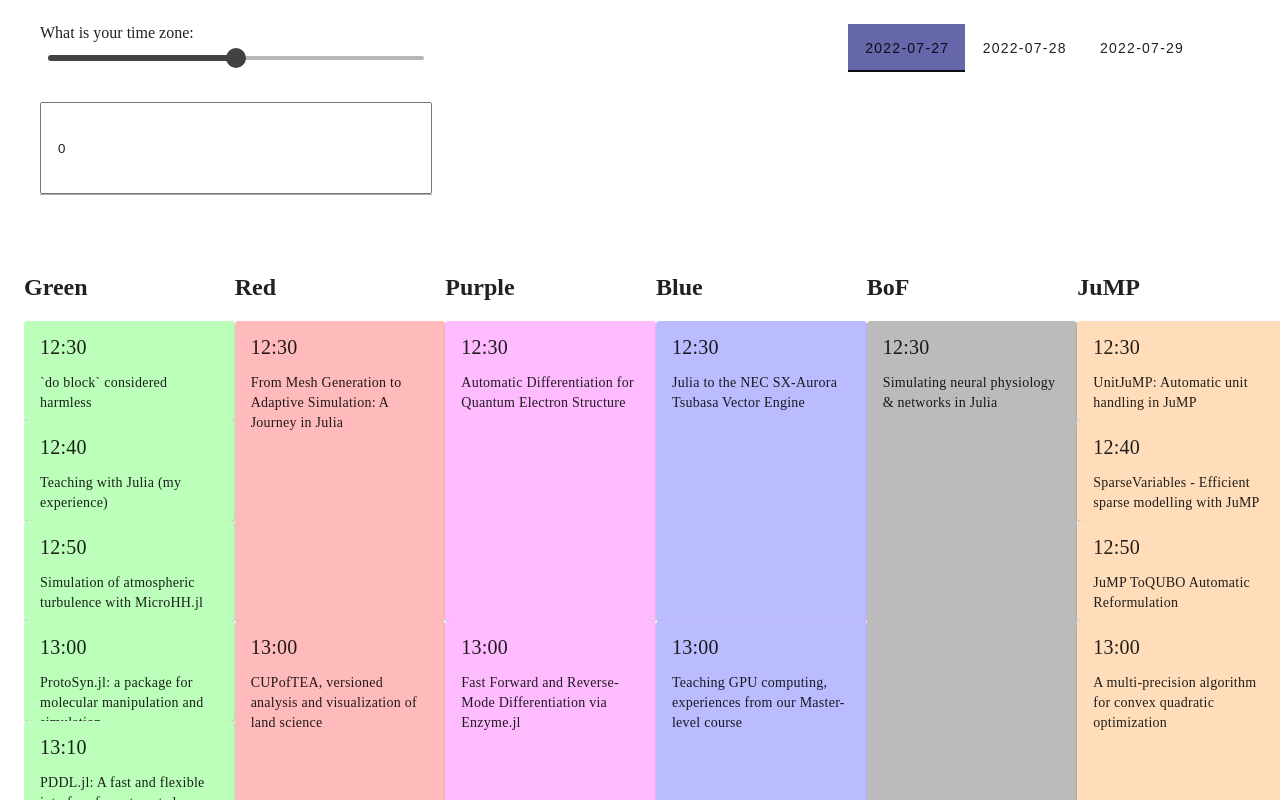
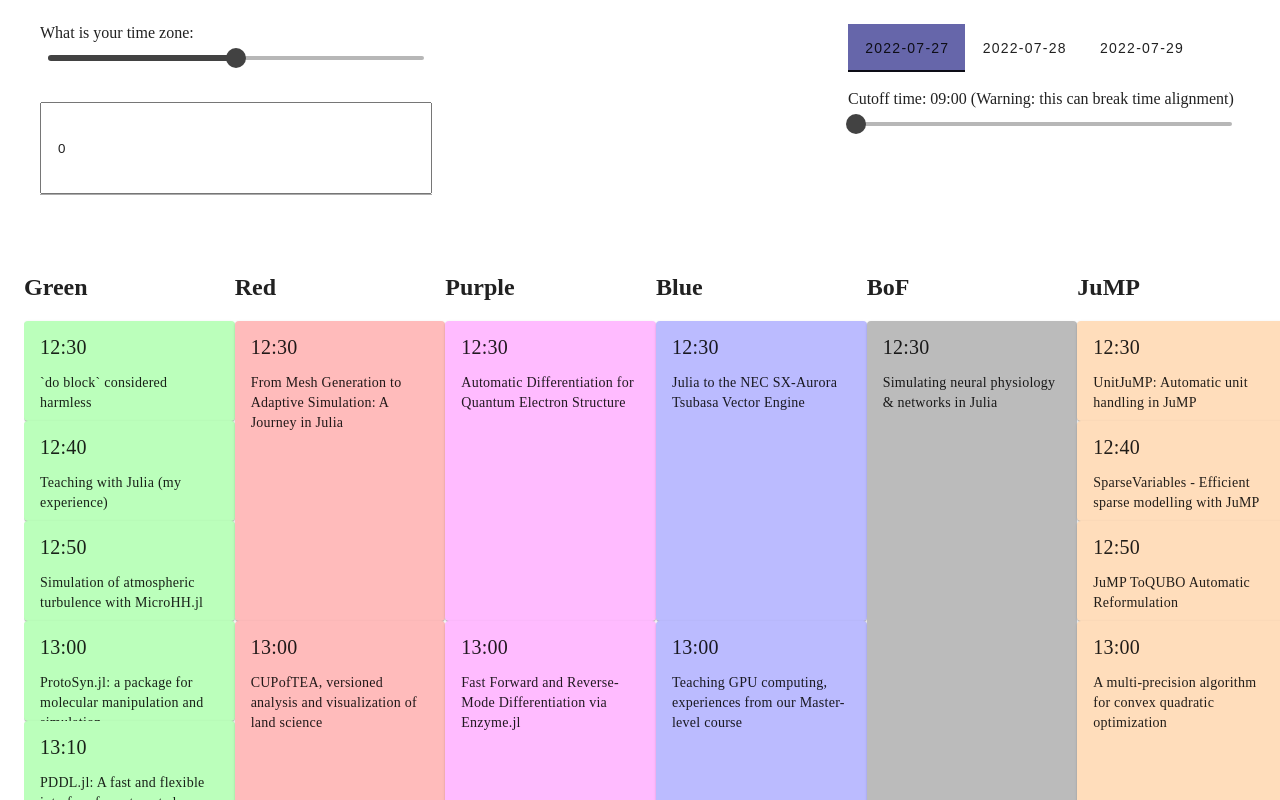
Before and after one commit to abelsiqueira/jc2022, a Vue app: page / in a window 1280 px wide. Shown: the top 800 px of the page. Built offline with nearby package versions, Linux system fonts and the light colour scheme.

Commit message:
Add cutoff time

```diff
--- a/src/App.vue
+++ b/src/App.vue
@@ -28,6 +28,14 @@
               {{ day }}
             </v-tab>
           </v-tabs>
+          <br />
+          Cutoff time: {{ minutesToTime(cutOffTime + tzOffset * 60) }} (Warning: this can break time alignment)
+          <v-slider
+            v-model="cutOffTime"
+            min="540"
+            max="1230"
+            step="10"
+          />
         </v-col>
       </v-row>
     </v-container>
@@ -47,15 +55,19 @@
               sm="2"
             >
               <h2>{{ index }}</h2>
-              <talk-card
+              <div
                 v-for="(title, i) in room.title"
                 :key="i"
+              >
+                <talk-card
+                  v-if="timeToMinutes(room.start[i]) >= cutOffTime"
                   :height="room.height[i]"
                   :room="index"
                   :start="room.start[i]"
                   :title="title"
                   :tz-offset="tzOffset"
                 />
+              </div>
             </v-col>
           </v-row>
         </v-window-item>
@@ -72,6 +84,7 @@ import { minutesToTime, timeToMinutes } from "./utils/minutes"
 
 const days = schedule.conference.days.slice(8, 11)
 const tzOffset = ref(0)
+const cutOffTime = ref(9 * 60)
 
 const roomNames = Object.keys(days[0].rooms)
 const schedulePerDay = {}
```
Lines whose indentation alone changed are shown as unchanged.
